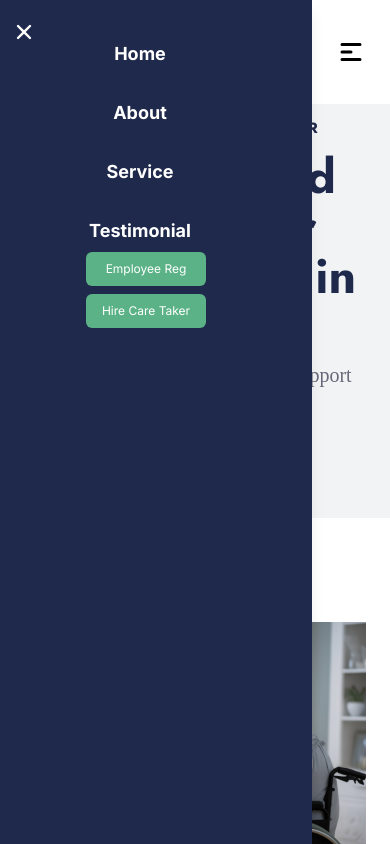
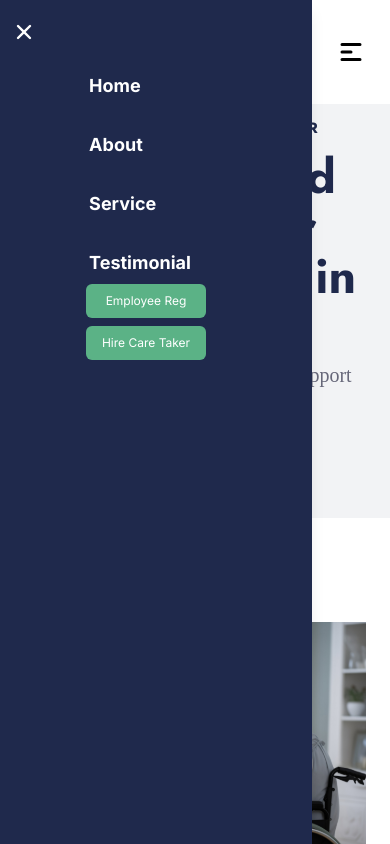
Before and after one commit to MrbadMiro/Royal, a React (Vite) app: page / in a window 390 px wide. Both pictures are taken after a click on the icon 351 px from the left and 52 px from the top of the page. Shown: the top 844 px of the page. Built offline with nearby package versions, Linux system fonts and the light colour scheme.

Commit message:
Some Changes)

```diff
--- a/src/Navbar/Navbar.jsx
+++ b/src/Navbar/Navbar.jsx
@@ -80,7 +80,7 @@ const Navbar = () => {
 								className="absolute left-3 top-3 text-2xl cursor-pointer"
 								onClick={() => setToggle(false)}
 							/>
-							<div className="flex flex-col items-center justify-center gap-8 text-left mt text-[18px]">
+							<div className="flex flex-col items-start mt-8 justify-center gap-8 text-left mt text-[18px]">
 								{navLinks.map((navLink) => (
 									<MobileNavLinks
 										key={navLink.id}
```
